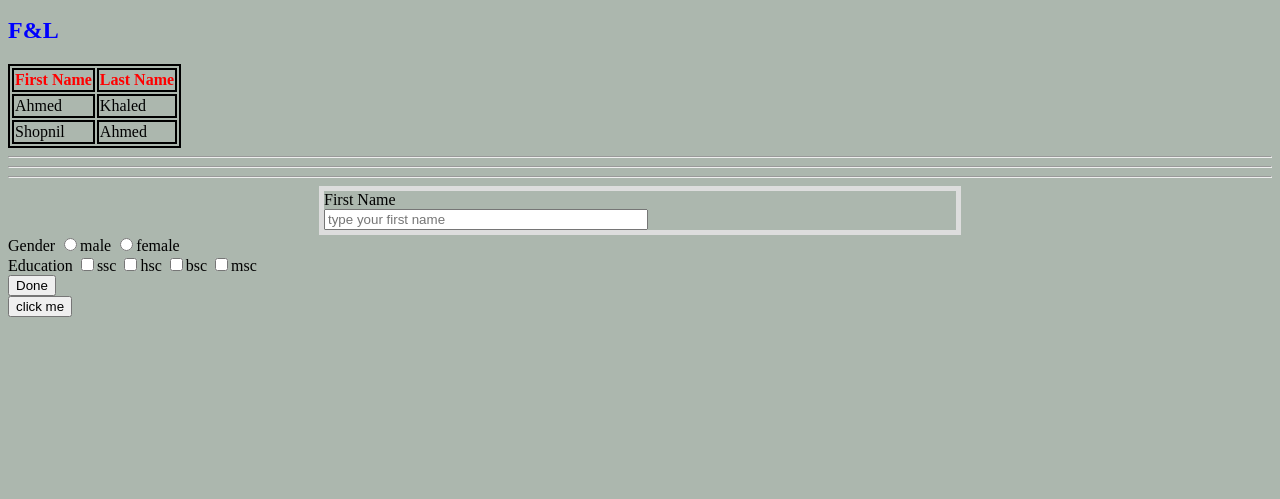
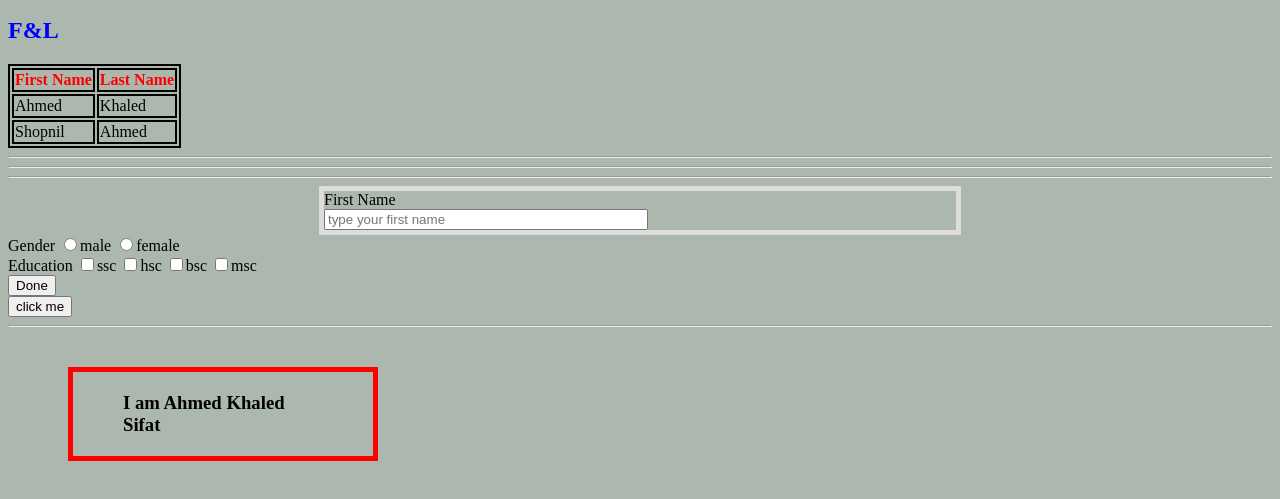
Before and after one commit to ahmedkhaledwebdeveloper/-project_folder_301-, a plain HTML site: page index.html in a window 1280 px wide. Shown: the part 2463-2962 px from the top of the page. Before the commit the page ends 2788 px from the top, so only its background shows below. Drawn offline with Linux system fonts and the light colour scheme.

Commit message:
Add files via upload

```diff
--- a/css/style.css
+++ b/css/style.css
@@ -67,3 +67,10 @@ th {
 	width:50%;
 	height:25 px;
 }
+
+.box{
+	border:5px solid red;
+	width:200px;
+	padding:20px 50px 20px 50px;
+	margin:40px 60px;
+}
--- a/index.html
+++ b/index.html
@@ -134,6 +134,14 @@
    <br>
    <button type="submit">click me</button>
 
+   <hr>
+
+
+    <div>
+    <h3 class="box"> I am Ahmed Khaled Sifat </h3>
+    </div>
+
+
 </body>
 
 </html>
```
